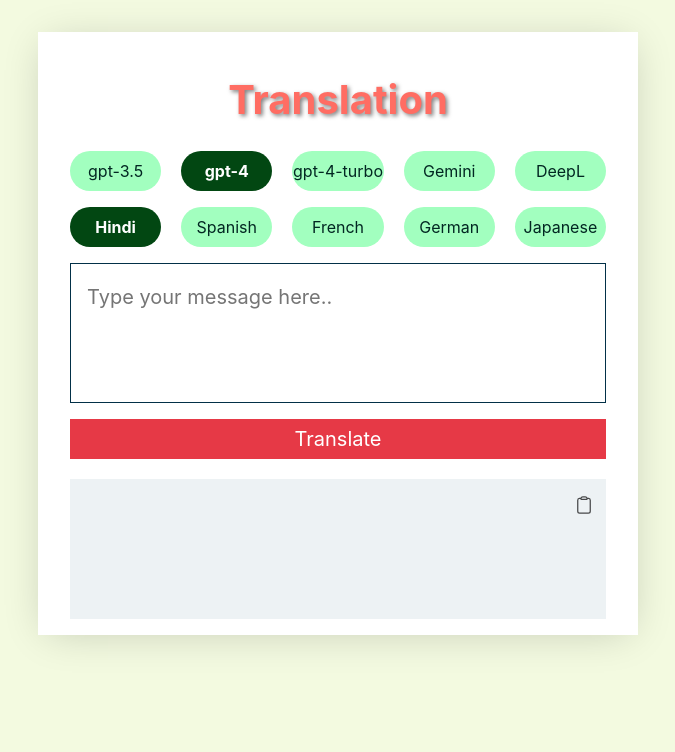
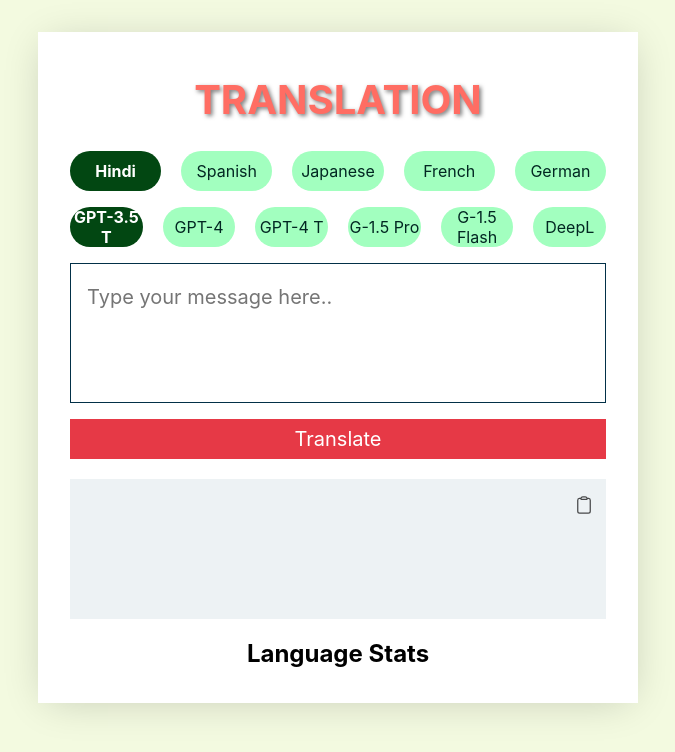
Before and after one commit to hardeepdhariwal04/translation-app, a React app: page / in a window 1280 px wide. Shown: the top 752 px of the page, without its empty margins (302-977 px from the left). Built offline with nearby package versions, Linux system fonts and the light colour scheme; the HTML template or start-up script is replaced by a standard one.

Commit message:
changes of deepl

```diff
--- a/src/App.jsx
+++ b/src/App.jsx
@@ -1,30 +1,299 @@
+// import React, { useState } from "react";
+// import "./App.css";
+// import { Configuration, OpenAIApi } from "openai";
+// import { GoogleGenerativeAI } from "@google/generative-ai";
+// import { BeatLoader } from "react-spinners";
+
+// const App = () => {
+//   const [formData, setFormData] = useState({
+//     language: "Hindi",
+//     message: "",
+//     model: "gpt-4",
+//   });
+//   const [error, setError] = useState("");
+//   const [showNotification, setShowNotification] = useState(false);
+//   const [translation, setTranslation] = useState("");
+//   const [isLoading, setIsLoading] = useState(false);
+
+//   const googleGenAI = new GoogleGenerativeAI(
+//     import.meta.env.VITE_GOOGLE_API_KEY
+//   ); // Google API Key
+
+//   const configuration = new Configuration({
+//     apiKey: import.meta.env.VITE_OPENAI_KEY, // OpenAI API Key
+//   });
+//   const openai = new OpenAIApi(configuration);
+
+//   const deeplApiKey = import.meta.env.VITE_DEEPL_API_KEY; // DeepL API Key
+
+//   const handleInputChange = (e) => {
+//     setFormData({ ...formData, [e.target.name]: e.target.value });
+//     setError("");
+//   };
+
+//   const translate = async () => {
+//     const { language, message, model } = formData;
+
+//     try {
+//       setIsLoading(true);
+
+//       let translatedText = "";
+
+//       if (model.startsWith("gpt")) {
+//         const response = await openai.createChatCompletion({
+//           model: model,
+//           messages: [
+//             {
+//               role: "system",
+//               content: `Translate this sentence into ${language}.`,
+//             },
+//             { role: "user", content: message },
+//           ],
+//           temperature: 0.3,
+//           max_tokens: 100,
+//         });
+//         translatedText = response.data.choices[0].message.content.trim();
+//       } else if (model === "gemini") {
+//         const genAIModel = googleGenAI.getGenerativeModel({
+//           model: "gemini-1.5-flash",
+//         });
+//           const prompt = `Translate the text: ${message} into ${language}`;
+
+//           const result = await genAIModel.generateContent(prompt);
+//           const response = await result.response;
+//           const text = response.text();
+//           console.log(text);
+//           translatedText = response.text();
+
+
+
+
+//       } else if (model === "deepl") {
+//         const response = await fetch("https://api.deepl.com/v2/translate", {
+//           method: "POST",
+//           headers: {
+//             "Content-Type": "application/x-www-form-urlencoded",
+//           },
+//           body: new URLSearchParams({
+//             auth_key: deeplApiKey,
+//             text: message,
+//             target_lang: language.toUpperCase(),
+//           }),
+//         });
+//         const data = await response.json();
+//         translatedText = data.translations[0].text;
+//       }
+
+//       setTranslation(translatedText);
+//       setIsLoading(false);
+
+//       // Send translation result to the backend
+//       await fetch(
+//         "https://translation-app-ooq8.onrender.com/api/translations",
+//         {
+//           method: "POST",
+//           headers: {
+//             "Content-Type": "application/json",
+//           },
+//           body: JSON.stringify({
+//             original_message: message,
+//             translated_message: translatedText,
+//             language: language,
+//             model: model,
+//           }),
+//         }
+//       );
+//     } catch (error) {
+//       console.error("Translation error:", error);
+//       setError("Translation failed. Please try again.");
+//       setIsLoading(false);
+//     }
+//   };
+
+//   const handleOnSubmit = (e) => {
+//     e.preventDefault();
+//     if (!formData.message) {
+//       setError("Please enter the message.");
+//       return;
+//     }
+//     translate();
+//   };
+
+//   const handleCopy = () => {
+//     navigator.clipboard
+//       .writeText(translation)
+//       .then(() => displayNotification())
+//       .catch((err) => console.error("Failed to copy:", err));
+//   };
+
+//   const displayNotification = () => {
+//     setShowNotification(true);
+//     setTimeout(() => {
+//       setShowNotification(false);
+//     }, 3000);
+//   };
+
+//   return (
+//     <div className="container">
+//       <h1>Translation</h1>
+
+//       <form onSubmit={handleOnSubmit}>
+//         <div className="choices">
+//           <input
+//             type="radio"
+//             id="gpt-3.5-turbo"
+//             name="model"
+//             value="gpt-3.5-turbo"
+//             checked={formData.model === "gpt-3.5-turbo"}
+//             onChange={handleInputChange}
+//           />
+//           <label htmlFor="gpt-3.5-turbo">gpt-3.5</label>
+
+//           <input
+//             type="radio"
+//             id="gpt-4"
+//             name="model"
+//             value="gpt-4"
+//             checked={formData.model === "gpt-4"}
+//             onChange={handleInputChange}
+//           />
+//           <label htmlFor="gpt-4">gpt-4</label>
+
+//           <input
+//             type="radio"
+//             id="gpt-4-turbo"
+//             name="model"
+//             value="gpt-4-turbo"
+//             checked={formData.model === "gpt-4-turbo"}
+//             onChange={handleInputChange}
+//           />
+//           <label htmlFor="gpt-4-turbo">gpt-4-turbo</label>
+
+//           <input
+//             type="radio"
+//             id="gemini"
+//             name="model"
+//             value="gemini"
+//             checked={formData.model === "gemini"}
+//             onChange={handleInputChange}
+//           />
+//           <label htmlFor="gemini">Gemini</label>
+
+//           <input
+//             type="radio"
+//             id="deepl"
+//             name="model"
+//             value="deepl"
+//             checked={formData.model === "deepl"}
+//             onChange={handleInputChange}
+//           />
+//           <label htmlFor="deepl">DeepL</label>
+//         </div>
+
+//         <div className="choices">
+//           <input
+//             type="radio"
+//             id="hindi"
+//             name="language"
+//             value="Hindi"
+//             checked={formData.language === "Hindi"}
+//             onChange={handleInputChange}
+//           />
+//           <label htmlFor="hindi">Hindi</label>
+
+//           <input
+//             type="radio"
+//             id="spanish"
+//             name="language"
+//             value="Spanish"
+//             checked={formData.language === "Spanish"}
+//             onChange={handleInputChange}
+//           />
+//           <label htmlFor="spanish">Spanish</label>
+
+//           <input
+//             type="radio"
+//             id="french"
+//             name="language"
+//             value="French"
+//             checked={formData.language === "French"}
+//             onChange={handleInputChange}
+//           />
+//           <label htmlFor="french">French</label>
+
+//           <input
+//             type="radio"
+//             id="german"
+//             name="language"
+//             value="German"
+//             checked={formData.language === "German"}
+//             onChange={handleInputChange}
+//           />
+//           <label htmlFor="german">German</label>
+
+//           <input
+//             type="radio"
+//             id="japanese"
+//             name="language"
+//             value="Japanese"
+//             checked={formData.language === "Japanese"}
+//             onChange={handleInputChange}
+//           />
+//           <label htmlFor="japanese">Japanese</label>
+//         </div>
+
+//         <textarea
+//           name="message"
+//           placeholder="Type your message here.."
+//           value={formData.message}
+//           onChange={handleInputChange}
+//         ></textarea>
+
+//         {error && <div className="error">{error}</div>}
+
+//         <button type="submit">Translate</button>
+//       </form>
+
+//       <div className="translation">
+//         <div className="copy-btn" onClick={handleCopy}>
+//           <svg
+//             xmlns="http://www.w3.org/2000/svg"
+//             fill="none"
+//             viewBox="0 0 24 24"
+//             strokeWidth={1.5}
+//             stroke="currentColor"
+//             className="w-6 h-6"
+//           >
+//             <path
+//               strokeLinecap="round"
+//               strokeLinejoin="round"
+//               d="M15.666 3.888A2.25 2.25 0 0013.5 2.25h-3c-1.03 0-1.9.693-2.166 1.638m7.332 0c.055.194.084.4.084.612v0a.75.75 0 01-.75.75H9a.75.75 0 01-.75-.75v0c0-.212.03-.418.084-.612m7.332 0c.646.049 1.288.11 1.927.184 1.1.128 1.907 1.077 1.907 2.185V19.5a2.25 2.25 0 01-2.25 2.25H6.75A2.25 2.25 0 014.5 19.5V6.257c0-1.108.806-2.057 1.907-2.185a48.208 48.208 0 011.927-.184"
+//             />
+//           </svg>
+//         </div>
+//         {isLoading ? <BeatLoader size={12} color={"red"} /> : translation}
+//       </div>
+
+//       <div className={`notification ${showNotification ? "active" : ""}`}>
+//         Copied to clipboard!
+//       </div>
+//     </div>
+//   );
+// };
+
+// export default App;
+
 import React, { useState } from "react";
 import "./App.css";
-import { Configuration, OpenAIApi } from "openai";
-import { GoogleGenerativeAI } from "@google/generative-ai";
 import { BeatLoader } from "react-spinners";
 
 const App = () => {
-  const [formData, setFormData] = useState({
-    language: "Hindi",
-    message: "",
-    model: "gpt-4",
-  });
+  const [formData, setFormData] = useState({ language: "hi", message: "", model: "gpt-3.5-turbo" });
   const [error, setError] = useState("");
   const [showNotification, setShowNotification] = useState(false);
   const [translation, setTranslation] = useState("");
   const [isLoading, setIsLoading] = useState(false);
-
-  const googleGenAI = new GoogleGenerativeAI(
-    import.meta.env.VITE_GOOGLE_API_KEY
-  ); // Google API Key
-
-  const configuration = new Configuration({
-    apiKey: import.meta.env.VITE_OPENAI_KEY, // OpenAI API Key
-  });
-  const openai = new OpenAIApi(configuration);
-
-  const deeplApiKey = import.meta.env.VITE_DEEPL_API_KEY; // DeepL API Key
+  const [languageStats, setLanguageStats] = useState({});
 
   const handleInputChange = (e) => {
     setFormData({ ...formData, [e.target.name]: e.target.value });
@@ -32,90 +301,49 @@
   };
 
   const translate = async () => {
-    const { language, message, model } = formData;
+    setIsLoading(true);
 
     try {
-      setIsLoading(true);
+      const response = await fetch('https://backend-vaeh.onrender.com/translate', {
+        method: 'POST',
+        headers: {
+          'Content-Type': 'application/json',
+        },
+        body: JSON.stringify(formData),
+      });
 
-      let translatedText = "";
-
-      if (model.startsWith("gpt")) {
-        const response = await openai.createChatCompletion({
-          model: model,
-          messages: [
-            {
-              role: "system",
-              content: `Translate this sentence into ${language}.`,
-            },
-            { role: "user", content: message },
-          ],
-          temperature: 0.3,
-          max_tokens: 100,
-        });
-        translatedText = response.data.choices[0].message.content.trim();
-      } else if (model === "gemini") {
-        const genAIModel = googleGenAI.getGenerativeModel({
-          model: "gemini-1.5-flash",
-        });
-          const prompt = `Translate the text: ${message} into ${language}`;
-
-          const result = await genAIModel.generateContent(prompt);
-          const response = await result.response;
-          const text = response.text();
-          console.log(text);
-          translatedText = response.text();
-
-
-
-
-      } else if (model === "deepl") {
-        const response = await fetch("https://api.deepl.com/v2/translate", {
-          method: "POST",
-          headers: {
-            "Content-Type": "application/x-www-form-urlencoded",
-          },
-          body: new URLSearchParams({
-            auth_key: deeplApiKey,
-            text: message,
-            target_lang: language.toUpperCase(),
-          }),
-        });
-        const data = await response.json();
-        translatedText = data.translations[0].text;
+      if (!response.ok) {
+        throw new Error('Network response was not ok');
       }
 
-      setTranslation(translatedText);
-      setIsLoading(false);
+      const data = await response.json();
+      setTranslation(data.translatedText);
 
-      // Send translation result to the backend
-      await fetch(
-        "https://translation-app-ooq8.onrender.com/api/translations",
-        {
-          method: "POST",
-          headers: {
-            "Content-Type": "application/json",
-          },
-          body: JSON.stringify({
-            original_message: message,
-            translated_message: translatedText,
-            language: language,
-            model: model,
-          }),
-        }
-      );
+      // Update language statistics
+      setLanguageStats((prevStats) => ({
+        ...prevStats,
+        [formData.language]: (prevStats[formData.language] || 0) + 1,
+      }));
     } catch (error) {
-      console.error("Translation error:", error);
-      setError("Translation failed. Please try again.");
+      setError("An error occurred while translating. Please try again.");
+    } finally {
       setIsLoading(false);
     }
   };
 
   const handleOnSubmit = (e) => {
     e.preventDefault();
+
     if (!formData.message) {
       setError("Please enter the message.");
       return;
     }
+
+    if (!formData.language) {
+      setError("Please select a language.");
+      return;
+    }
+
     translate();
   };
 
@@ -123,7 +351,7 @@
     navigator.clipboard
       .writeText(translation)
       .then(() => displayNotification())
-      .catch((err) => console.error("Failed to copy:", err));
+      .catch((err) => console.error("Failed to copy: ", err));
   };
 
   const displayNotification = () => {
@@ -135,9 +363,61 @@
 
   return (
     <div className="container">
-      <h1>Translation</h1>
+      <h1>TRANSLATION</h1>
 
       <form onSubmit={handleOnSubmit}>
+        <div className="choices">
+          <input
+            type="radio"
+            id="hi"
+            name="language"
+            value="hi"
+            checked={formData.language === "hi"}
+            onChange={handleInputChange}
+          />
+          <label htmlFor="hi">Hindi</label>
+
+          <input
+            type="radio"
+            id="es"
+            name="language"
+            value="es"
+            checked={formData.language === "es"}
+            onChange={handleInputChange}
+          />
+          <label htmlFor="es">Spanish</label>
+
+          <input
+            type="radio"
+            id="ja"
+            name="language"
+            value="ja"
+            checked={formData.language === "ja"}
+            onChange={handleInputChange}
+          />
+          <label htmlFor="ja">Japanese</label>
+
+          <input
+            type="radio"
+            id="fr"
+            name="language"
+            value="fr"
+            checked={formData.language === "fr"}
+            onChange={handleInputChange}
+          />
+          <label htmlFor="fr">French</label>
+
+          <input
+            type="radio"
+            id="de"
+            name="language"
+            value="de"
+            checked={formData.language === "de"}
+            onChange={handleInputChange}
+          />
+          <label htmlFor="de">German</label>
+        </div>
+
         <div className="choices">
           <input
             type="radio"
@@ -147,7 +427,7 @@
             checked={formData.model === "gpt-3.5-turbo"}
             onChange={handleInputChange}
           />
-          <label htmlFor="gpt-3.5-turbo">gpt-3.5</label>
+          <label htmlFor="gpt-3.5-turbo">GPT-3.5 T</label>
 
           <input
             type="radio"
@@ -157,7 +437,7 @@
             checked={formData.model === "gpt-4"}
             onChange={handleInputChange}
           />
-          <label htmlFor="gpt-4">gpt-4</label>
+          <label htmlFor="gpt-4">GPT-4</label>
 
           <input
             type="radio"
@@ -167,17 +447,27 @@
             checked={formData.model === "gpt-4-turbo"}
             onChange={handleInputChange}
           />
-          <label htmlFor="gpt-4-turbo">gpt-4-turbo</label>
+          <label htmlFor="gpt-4-turbo">GPT-4 T</label>
 
           <input
             type="radio"
-            id="gemini"
+            id="gemini-1.5-pro"
             name="model"
-            value="gemini"
-            checked={formData.model === "gemini"}
+            value="gemini-1.5-pro"
+            checked={formData.model === "gemini-1.5-pro"}
             onChange={handleInputChange}
           />
-          <label htmlFor="gemini">Gemini</label>
+          <label htmlFor="gemini-1.5-pro">G-1.5 Pro</label>
+
+          <input
+            type="radio"
+            id="gemini-1.5-flash"
+            name="model"
+            value="gemini-1.5-flash"
+            checked={formData.model === "gemini-1.5-flash"}
+            onChange={handleInputChange}
+          />
+          <label htmlFor="gemini-1.5-flash">G-1.5 Flash</label>
 
           <input
             type="radio"
@@ -188,58 +478,6 @@
             onChange={handleInputChange}
           />
           <label htmlFor="deepl">DeepL</label>
-        </div>
-
-        <div className="choices">
-          <input
-            type="radio"
-            id="hindi"
-            name="language"
-            value="Hindi"
-            checked={formData.language === "Hindi"}
-            onChange={handleInputChange}
-          />
-          <label htmlFor="hindi">Hindi</label>
-
-          <input
-            type="radio"
-            id="spanish"
-            name="language"
-            value="Spanish"
-            checked={formData.language === "Spanish"}
-            onChange={handleInputChange}
-          />
-          <label htmlFor="spanish">Spanish</label>
-
-          <input
-            type="radio"
-            id="french"
-            name="language"
-            value="French"
-            checked={formData.language === "French"}
-            onChange={handleInputChange}
-          />
-          <label htmlFor="french">French</label>
-
-          <input
-            type="radio"
-            id="german"
-            name="language"
-            value="German"
-            checked={formData.language === "German"}
-            onChange={handleInputChange}
-          />
-          <label htmlFor="german">German</label>
-
-          <input
-            type="radio"
-            id="japanese"
-            name="language"
-            value="Japanese"
-            checked={formData.language === "Japanese"}
-            onChange={handleInputChange}
-          />
-          <label htmlFor="japanese">Japanese</label>
         </div>
 
         <textarea
@@ -274,6 +512,17 @@
         {isLoading ? <BeatLoader size={12} color={"red"} /> : translation}
       </div>
 
+      <div className="language-stats">
+        <h2>Language Stats</h2>
+        <ul>
+          {Object.entries(languageStats).map(([language, count]) => (
+            <li key={language}>
+              <span>{language}: {count} translations</span>
+            </li>
+          ))}
+        </ul>
+      </div>
+
       <div className={`notification ${showNotification ? "active" : ""}`}>
         Copied to clipboard!
       </div>
```
Also changed, not shown: 1 other file (tests, documents, lock files or other folders).
